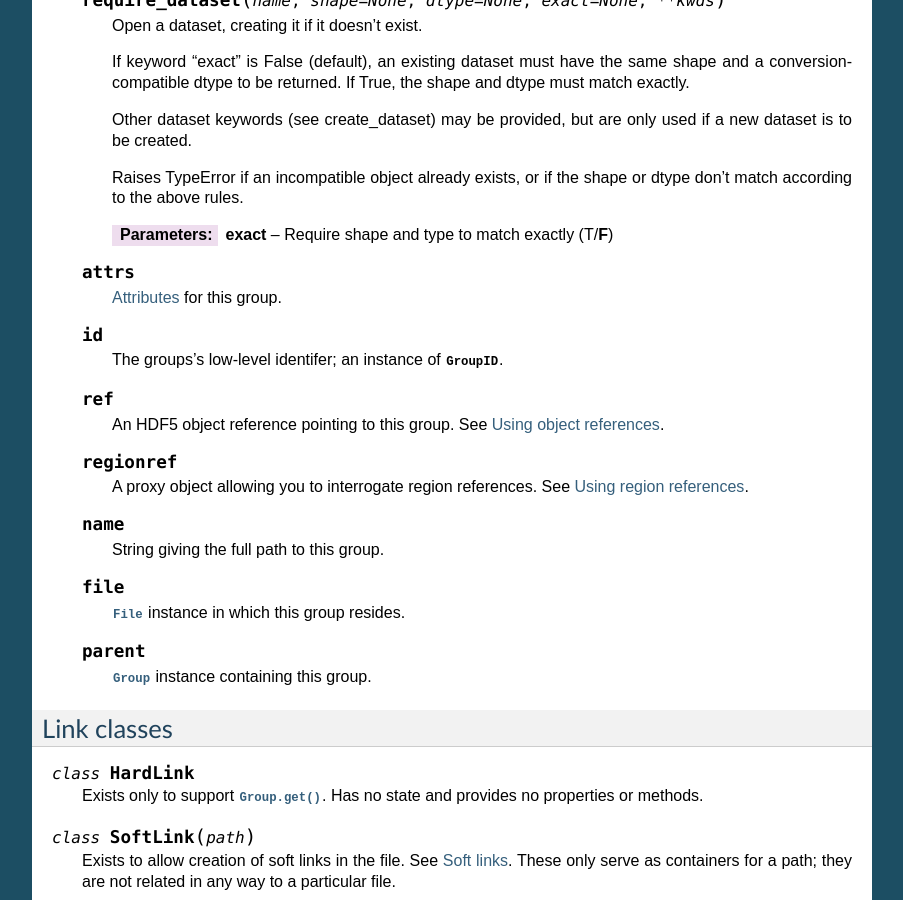
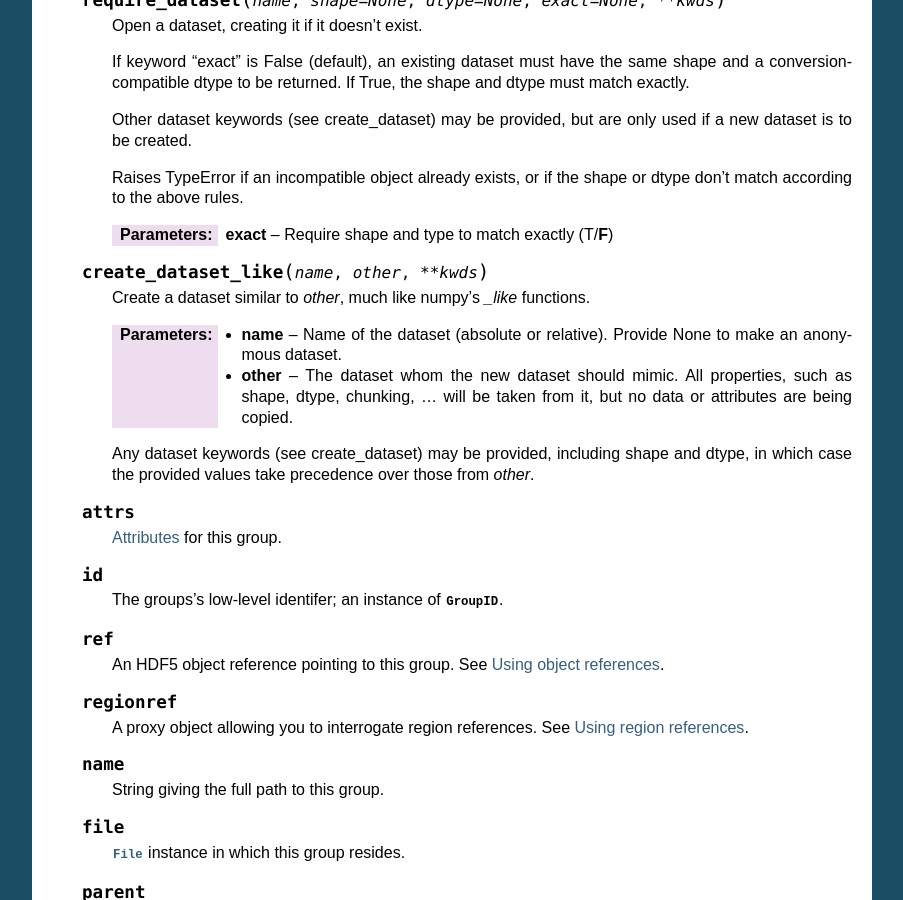
Before and after one commit to h5py/h5py, a Sphinx documentation site: the page built from docs/high/group.rst, in a window 1280 px wide and 900 px high, scrolled down 4946 px. Shown: the whole window, without its empty margins (198-1101 px from the left). Built offline with Sphinx 7.4.7, drawn with Linux system fonts in a browser that asks for light colours; pages that are not in the unit, such as notebooks, are missing from menus; some of the changed text lies outside the part shown.

Commit message:
Document create_dataset_like.

```diff
--- a/docs/high/group.rst
+++ b/docs/high/group.rst
@@ -363,6 +363,23 @@ Reference
 
         :keyword exact:     Require shape and type to match exactly (T/**F**)
 
+
+    .. method:: create_dataset_like(name, other, **kwds)
+
+        Create a dataset similar to `other`, much like numpy's `_like` functions.
+
+        :param name:
+            Name of the dataset (absolute or relative).  Provide None to make
+            an anonymous dataset.
+        :param other:
+            The dataset whom the new dataset should mimic. All properties, such
+            as shape, dtype, chunking, ... will be taken from it, but no data
+            or attributes are being copied.
+
+        Any dataset keywords (see create_dataset) may be provided, including
+        shape and dtype, in which case the provided values take precedence over
+        those from `other`.
+
     .. attribute:: attrs
 
         :ref:`attributes` for this group.
```
